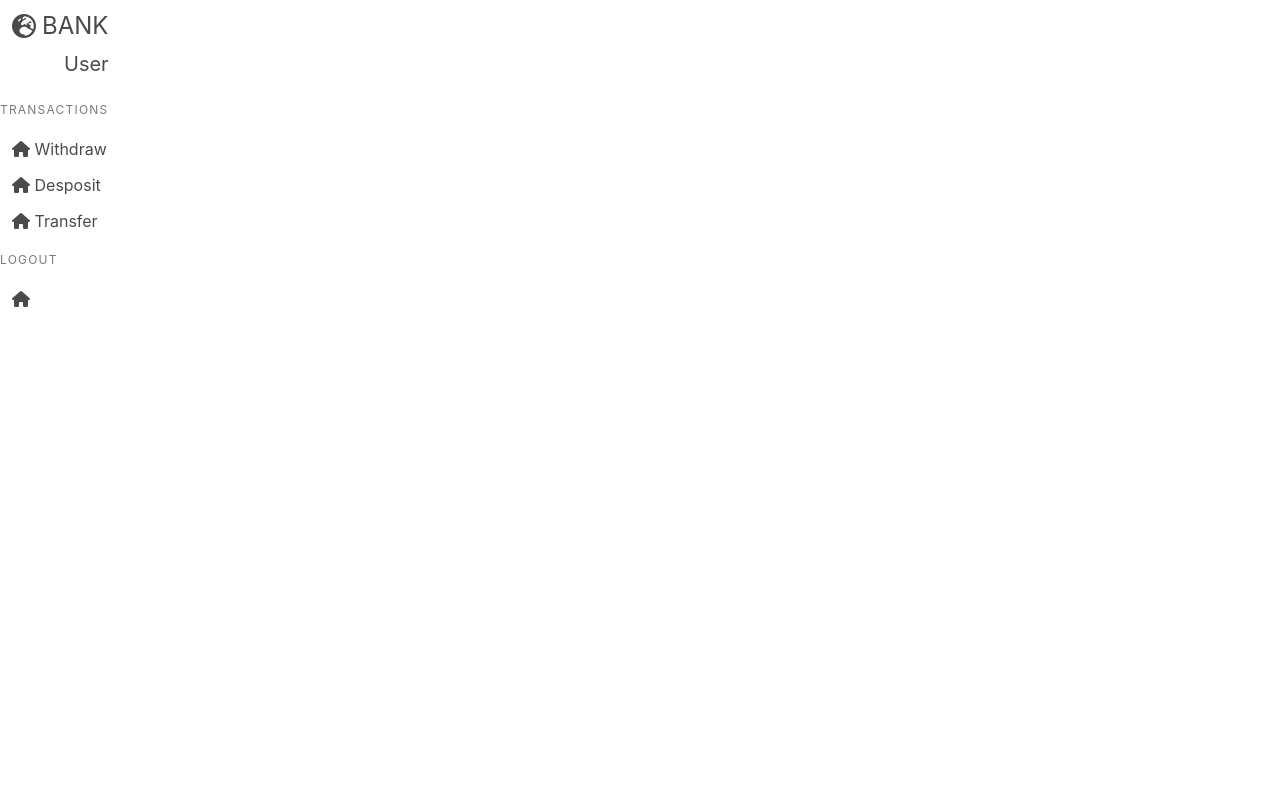
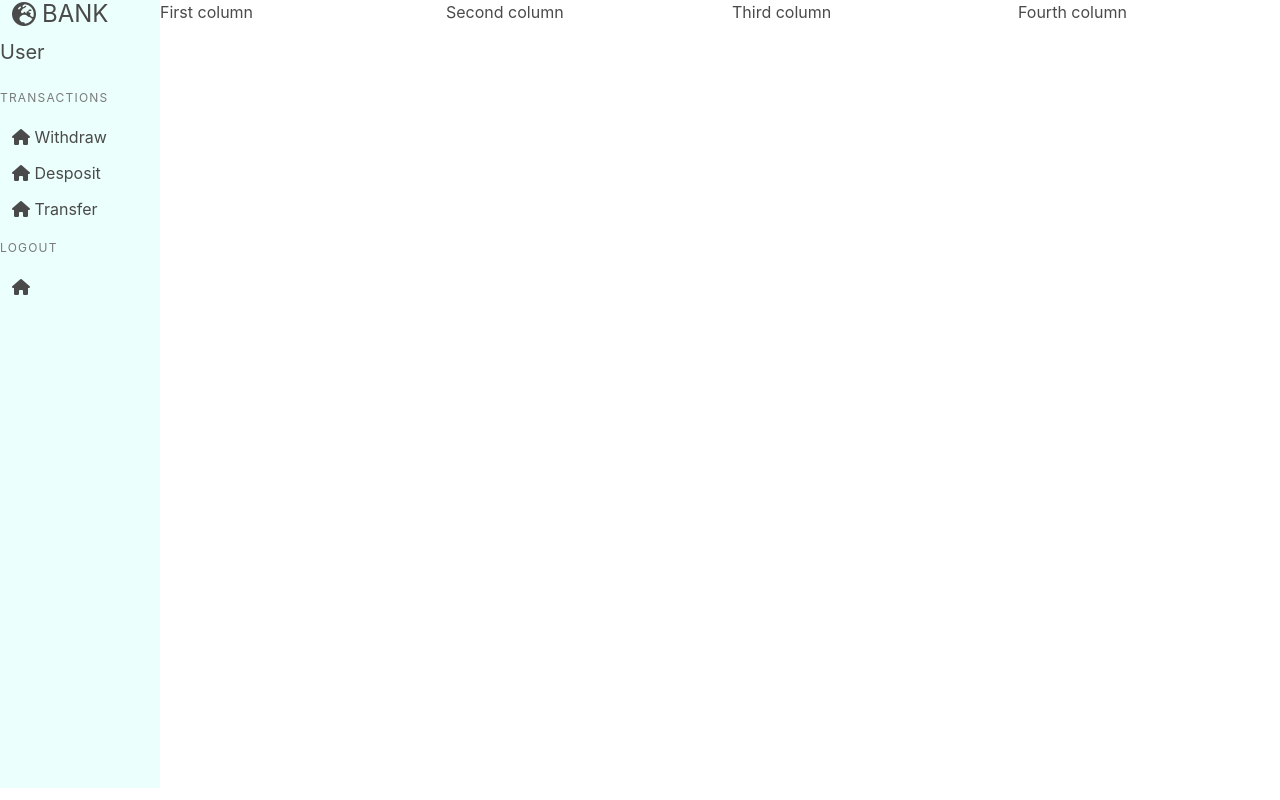
Before and after one commit to vincent-larisma/Banking-App, a React (Create React App) app in the folder banking-app/: page /User in a window 1280 px wide. Built offline with nearby package versions, Linux system fonts and the light colour scheme.

Commit message:
Update draft sidebar - added container

```diff
--- /dev/null
+++ b/banking-app/src/Components/SideBar.jsx
@@ -0,0 +1,50 @@
+import React from 'react'
+
+export default function SideBar() {
+  return (
+    <>
+      <div className='side-bar-container has-background-primary-light '>
+        <div className='navbar-brand'>
+          <div className='navbar-item is-size-4'>
+            <span class='icon-text'>
+              <span class='icon'>
+                <i class='fa-solid fa-earth-europe'></i>
+              </span>
+              <span>BANK</span>
+            </span>
+          </div>
+        </div>
+        <aside className='menu'>
+          <div className='container subtitle'>User</div>
+          <p className='menu-label'>Transactions</p>
+          <ul className='menu-list'>
+            <li>
+              <a>
+                <i class='fas fa-home'></i> Withdraw
+              </a>
+            </li>
+            <li>
+              <a>
+                <i class='fas fa-home'></i> Desposit
+              </a>
+            </li>
+            <li>
+              <a>
+                <i class='fas fa-home'></i> Transfer
+              </a>
+            </li>
+          </ul>
+
+          <p className='menu-label'>Logout</p>
+          <ul className='menu-list'>
+            <li>
+              <a>
+                <i class='fas fa-home'></i>
+              </a>
+            </li>
+          </ul>
+        </aside>
+      </div>
+    </>
+  )
+}
--- a/banking-app/src/Components/UserPage.jsx
+++ b/banking-app/src/Components/UserPage.jsx
@@ -1,48 +1,23 @@
 import React from 'react'
+import SideBar from './SideBar'
 
 export default function UserPage() {
   return (
     <>
-      <div className='sideBar'>
-        <aside className='menu'>
-          <div className='navbar-brand'>
-            <div className='navbar-item is-size-4'>
-              <span class='icon-text'>
-                <span class='icon'>
-                  <i class='fa-solid fa-earth-europe'></i>
-                </span>
-                <span>BANK</span>
-              </span>
-            </div>
-          </div>
-          <div className='container subtitle'>User</div>
-          <p className='menu-label'>Transactions</p>
-          <ul className='menu-list'>
-            <li>
-              <a>
-                <i class='fas fa-home'></i> Withdraw
-              </a>
-            </li>
-            <li>
-              <a>
-                <i class='fas fa-home'></i> Desposit
-              </a>
-            </li>
-            <li>
-              <a>
-                <i class='fas fa-home'></i> Transfer
-              </a>
-            </li>
-          </ul>
-          <p className='menu-label'>Logout</p>
-          <ul className='menu-list'>
-            <li>
-              <a>
-                <i class='fas fa-home'></i>
-              </a>
-            </li>
-          </ul>
-        </aside>
+      <SideBar />
+      <div className='sidebar-margin'>
+        {/* <div class='columns'>
+        <div class='column'>Hellosaidiyashduashuidhauihduiahuidshau</div>
+        <div class='column'>Second column</div>
+        <div class='column'>Third column</div>
+        <div class='column'>Fourth column</div>
+      </div> */}
+        <div class='columns is-mobile'>
+          <div class='column'>First column</div>
+          <div class='column'>Second column</div>
+          <div class='column'>Third column</div>
+          <div class='column'>Fourth column</div>
+        </div>
       </div>
     </>
   )
--- a/banking-app/src/Styles/UserPage.scss
+++ b/banking-app/src/Styles/UserPage.scss
@@ -0,0 +1,9 @@
+.sidebar-margin {
+  margin-left: 10rem;
+}
+
+.side-bar-container {
+  position: fixed;
+  min-width: 10rem;
+  height: 100vh;
+}
```
